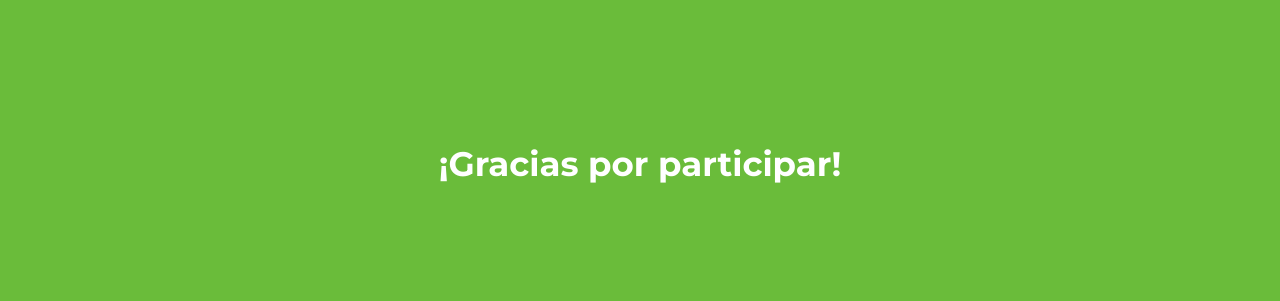
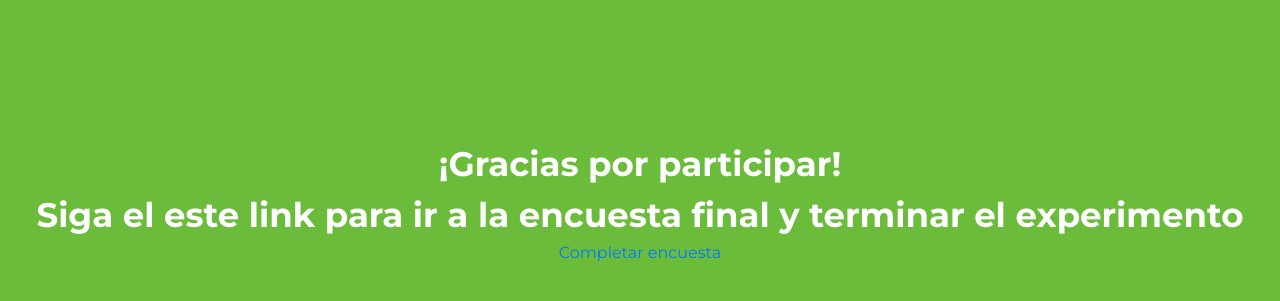
Before and after one commit to facuzeta/chat-room-platform, a Django app: template site/templates/thanks.html in a window 1280 px wide. Shown: the part 245-546 px from the top of the page. Run offline with Django 3.2, Linux system fonts and the light colour scheme; the template is opened without the code that fills it: most values are stand-ins (such as "Sample title", 1, 10 or a date in 2020); parts of the project's set-up code (start-up, migrations or seed data) failed here and were passed over; some libraries are stand-ins or nearby versions.

Commit message:
add cms.feedback_form_link at thanks.html

```diff
--- a/site/templates/thanks.html
+++ b/site/templates/thanks.html
@@ -71,7 +71,10 @@
 
     <div style=' text-align:center;    margin-top: 30%; color:white'>
         <div style='width: 100%;font-weight:bold;font-size:34px'>¡Gracias por participar!</div>
-
+        {% if cms.feedback_form_link %}
+        <div style='width: 100%;font-weight:bold;font-size:34px'>Siga el este link para ir a la encuesta final y terminar el experimento</div>
+        <a href="{{cms.feedback_form_link}}">Completar encuesta</a>
+        {% endif %}
 
     </div>
 
```
